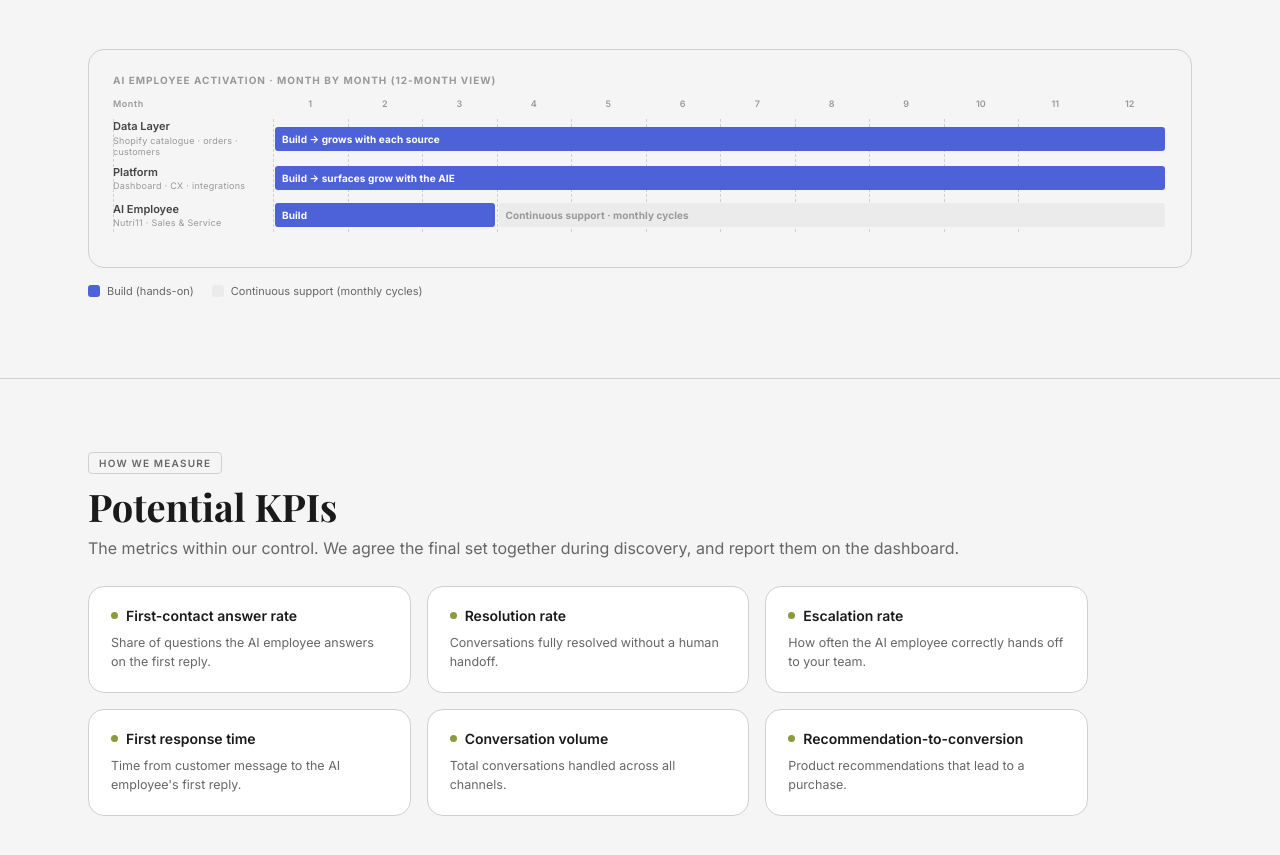
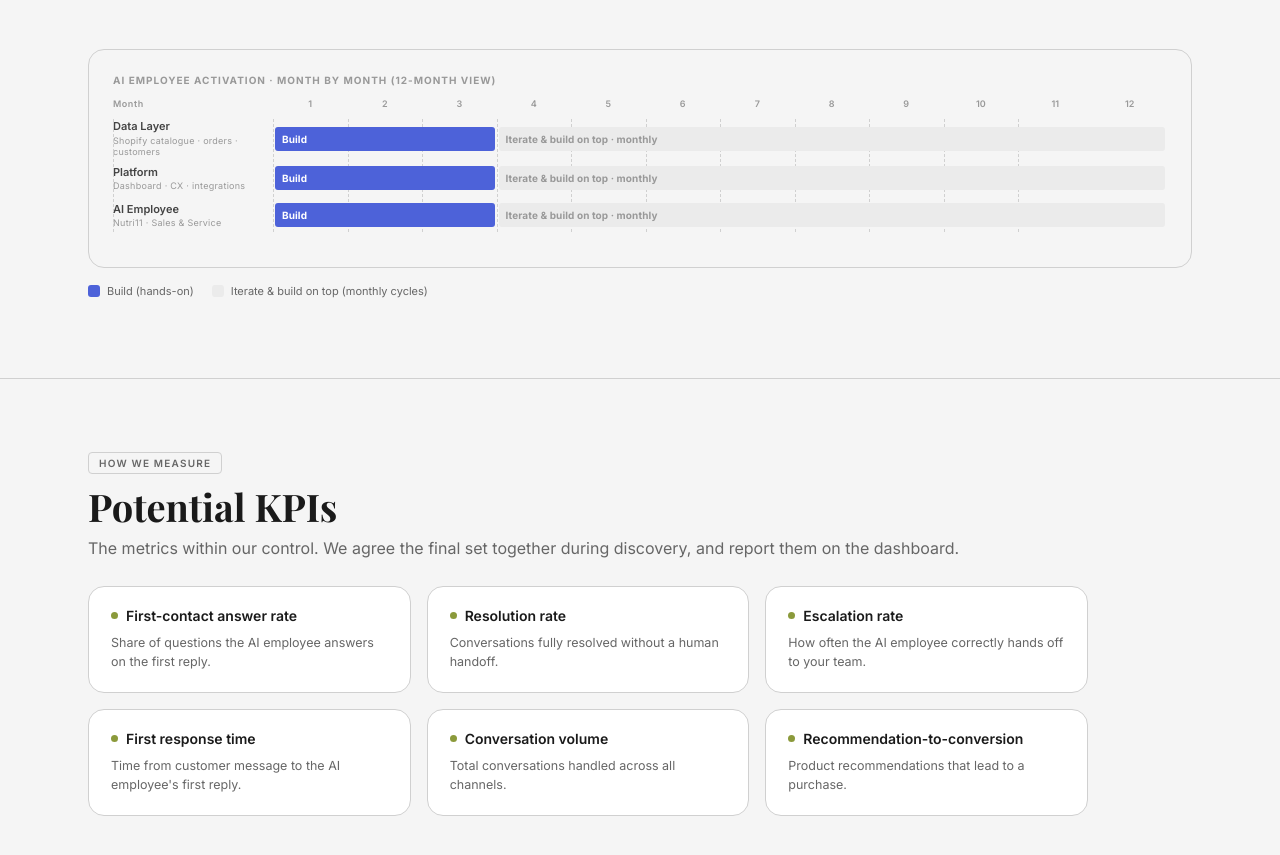
Before and after one commit to belen-supernal/nutri11-proposal-v3, a plain HTML site: page index.html in a window 1280 px wide. Shown: the part 2828-3683 px from the top of the page. Drawn offline with nearby package versions, Linux system fonts and the light colour scheme; a web font is replaced by a local one.

Commit message:
v3: funnel inside Platform lane; 3-month build then iterate (both versions)

```diff
--- a/index.html
+++ b/index.html
@@ -826,24 +826,20 @@ body[data-v="b"] .tl-lane.funnel-only { display:grid; }
 
               <div class="tl-lane">
                 <div class="tl-lane-label">Data Layer<small>Shopify catalogue &middot; orders &middot; customers</small></div>
-                <div class="tl-bar tb-platform-build" style="grid-column: 2 / 14;">Build &rarr; grows with each source</div>
+                <div class="tl-bar tb-platform-build" style="grid-column: 2 / 5;">Build</div>
+                <div class="tl-bar tb-setup" style="grid-column: 5 / 14;">Iterate &amp; build on top &middot; monthly</div>
               </div>
 
               <div class="tl-lane">
-                <div class="tl-lane-label">Platform<small>Dashboard &middot; CX &middot; integrations</small></div>
-                <div class="tl-bar tb-platform-build" style="grid-column: 2 / 14;">Build &rarr; surfaces grow with the AIE</div>
+                <div class="tl-lane-label">Platform<small>Dashboard &middot; CX &middot; integrations<span class="funnel-only"> &middot; commerce funnel</span></small></div>
+                <div class="tl-bar tb-platform-build" style="grid-column: 2 / 5;">Build</div>
+                <div class="tl-bar tb-setup" style="grid-column: 5 / 14;">Iterate &amp; build on top &middot; monthly</div>
               </div>
 
               <div class="tl-lane">
                 <div class="tl-lane-label">AI Employee<small>Nutri11 &middot; Sales &amp; Service</small></div>
                 <div class="tl-bar tb-p0" style="grid-column: 2 / 5;">Build</div>
-                <div class="tl-bar tb-setup" style="grid-column: 5 / 14;">Continuous support &middot; monthly cycles</div>
-              </div>
-
-              <div class="tl-lane funnel-only">
-                <div class="tl-lane-label">Commerce Funnel<small>Stage tracking &middot; dashboard</small></div>
-                <div class="tl-bar tb-p1" style="grid-column: 2 / 5;">Build</div>
-                <div class="tl-bar tb-setup" style="grid-column: 5 / 14;">Continuous support &middot; monthly cycles</div>
+                <div class="tl-bar tb-setup" style="grid-column: 5 / 14;">Iterate &amp; build on top &middot; monthly</div>
               </div>
             </div>
           </div>
@@ -851,7 +847,7 @@ body[data-v="b"] .tl-lane.funnel-only { display:grid; }
       </div>
       <div class="swim-legend">
         <span><i style="background:var(--blue)"></i> Build (hands-on)</span>
-        <span><i style="background:var(--bg-3)"></i> Continuous support (monthly cycles)</span>
+        <span><i style="background:var(--bg-3)"></i> Iterate &amp; build on top (monthly cycles)</span>
       </div>
     </div>
   </div>
```
